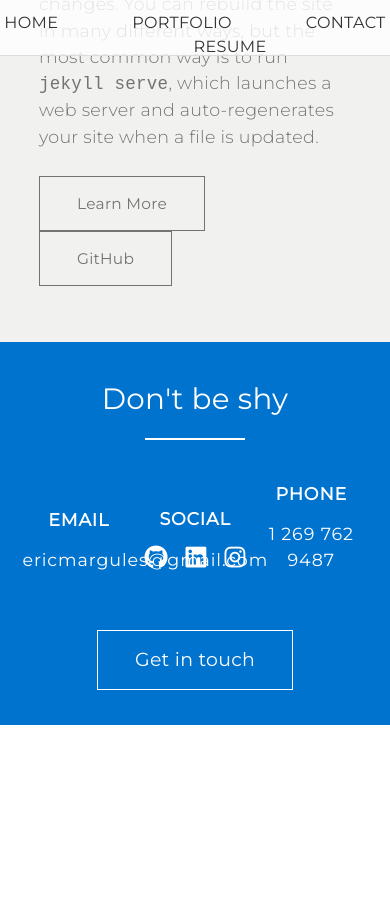
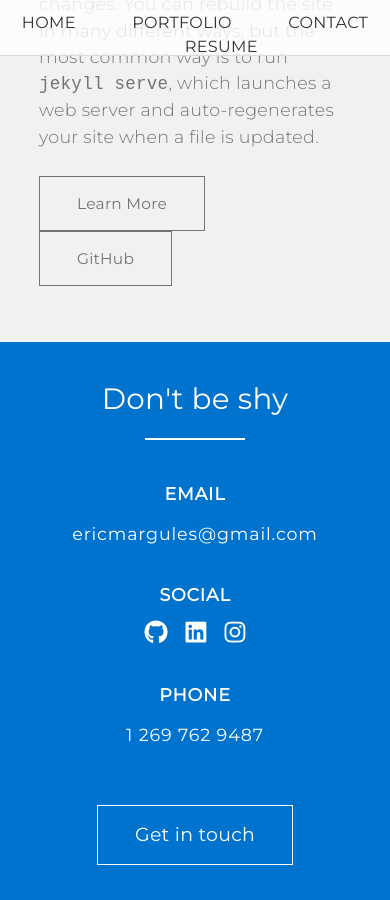
Before and after one commit to ericmargules/portfolio, a Jekyll site: the page built from index.md, in a window 390 px wide and 900 px high, scrolled down 2353 px. Built offline with Jekyll 4.4.1, drawn with Linux system fonts in a browser that asks for light colours; nearby versions of some CDN libraries; before the commit the page ends 3078 px from its top, so only the background shows below that.

Commit message:
tweak mobile views

```diff
--- a/css/main.css
+++ b/css/main.css
@@ -403,7 +403,7 @@ input:focus + .contact_label, input.focused + .contact_label, textarea:focus + .
 }
 
 .third_column {
-	width: 33%;
+	width: 32%;
 	display: inline-block;
 }
 
@@ -466,8 +466,8 @@ input:focus + .contact_label, input.focused + .contact_label, textarea:focus + .
 	left: 0;
 	width: 100vw;
 	height: 100vh;
-	background-color: #333;
-	opacity: .5;
+	background-color: #666;
+	opacity: .8;
 	z-index: 101;
 }
 
@@ -679,10 +679,6 @@ body > .video_button:hover {
     	width: 90%;
     }
 
-    .third_column {
-    	width: 32%;
-    }
-
 	.post_video {
 		left: 5%;
 		width: 90%;
@@ -692,7 +688,23 @@ body > .video_button:hover {
 		left: 93%;
 	}
 
+	.third_column {
+	    width: 100%;
+	}
+
+	.third_column:not(:last-child) {
+	    margin-bottom: 2.5em;
+	}
+
 	#contact_form {
 		width: 90%;
 	}
+
+	nav > li:not(:first-child) {
+    	margin-left: 3.75em;
+	}
+
+	#hero_float {
+	    height: 20vh;
+	}
 }
```
